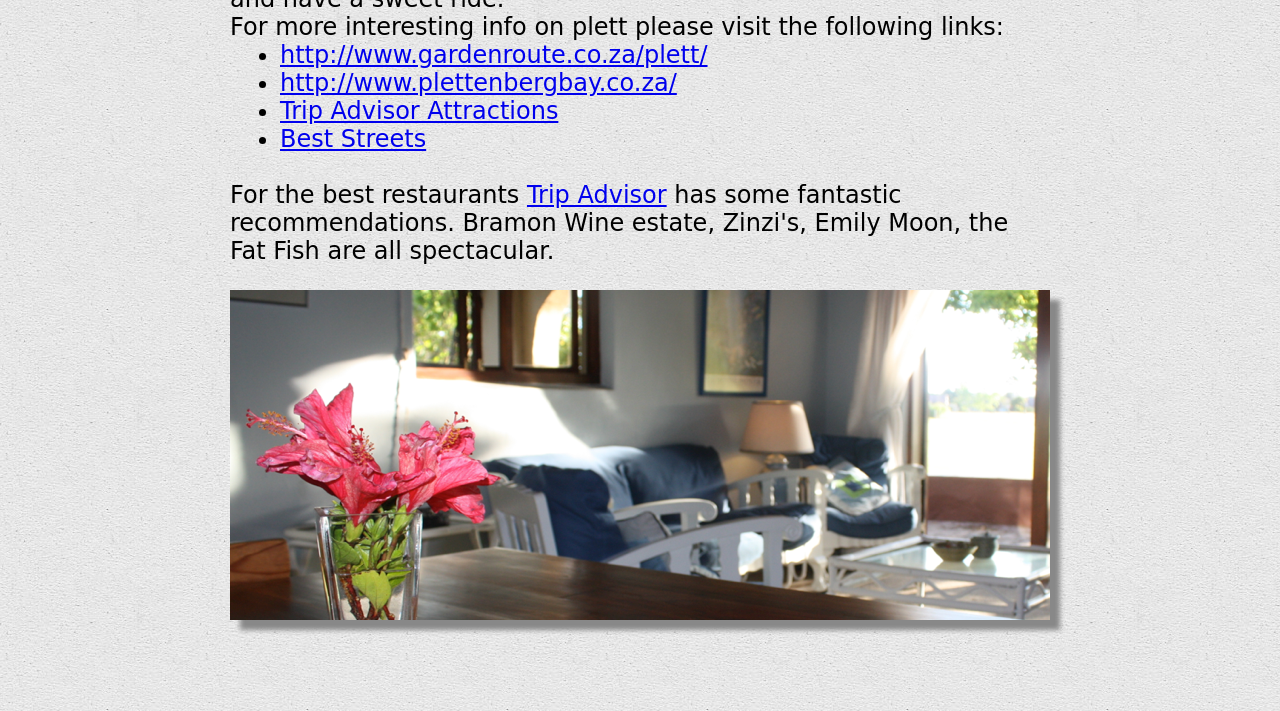
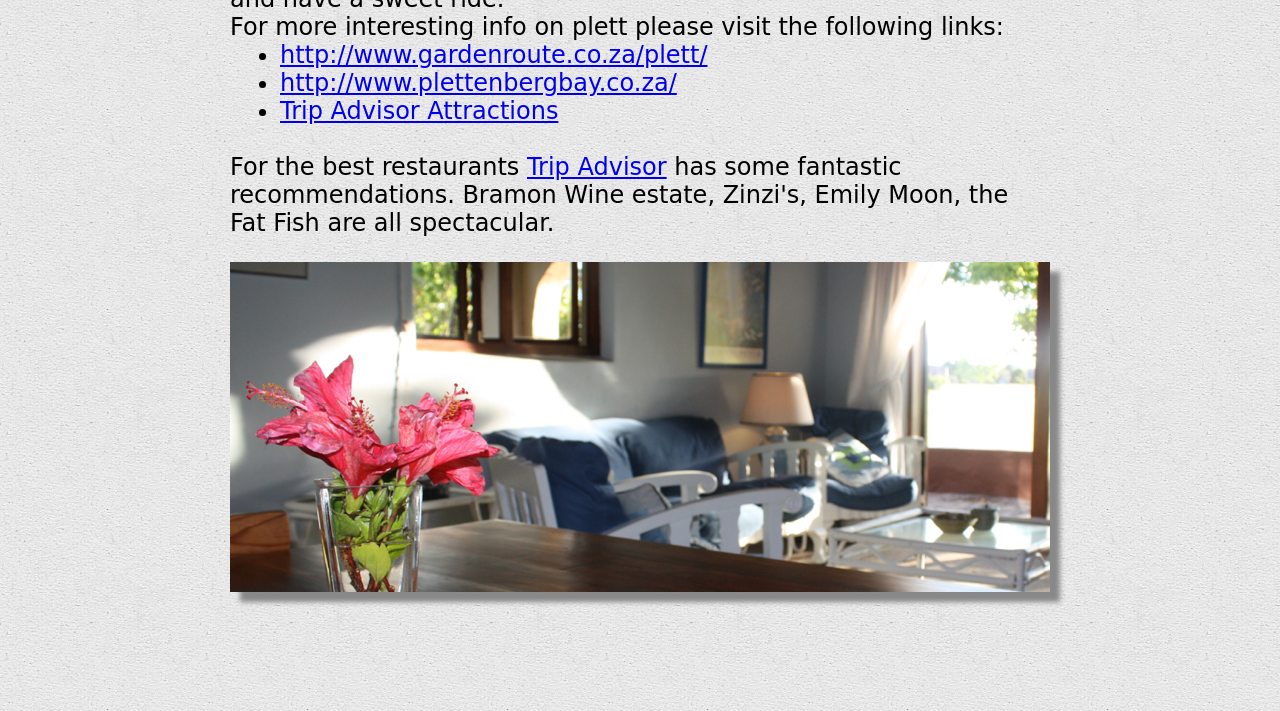
Before and after one commit to simonrentzke/sr, a plain HTML site: page index.html in a window 1280 px wide. Shown: the part 3420-4131 px from the top of the page. Drawn offline with nearby package versions, Linux system fonts and the light colour scheme; a web font is replaced by a local one.

Commit message:
index.html

```diff
--- a/index.html
+++ b/index.html
@@ -101,7 +101,6 @@ width="820"/>
                 <li><a href="http://www.gardenroute.co.za/plett/">http://www.gardenroute.co.za/plett/</a></li>
                 <li><a href="http://www.plettenbergbay.co.za/">http://www.plettenbergbay.co.za/</a></li>
                 <li><a href="http://www.tripadvisor.com/Attractions-g312558-Activities-Plettenberg_Bay_Western_Cape.html">Trip Advisor Attractions</a></li>
-                <li><a href="http://beststreet.in/plettenbergbay/south_africa">Best Streets</a></li>
               </ul>
               <br>
             </p>
```
